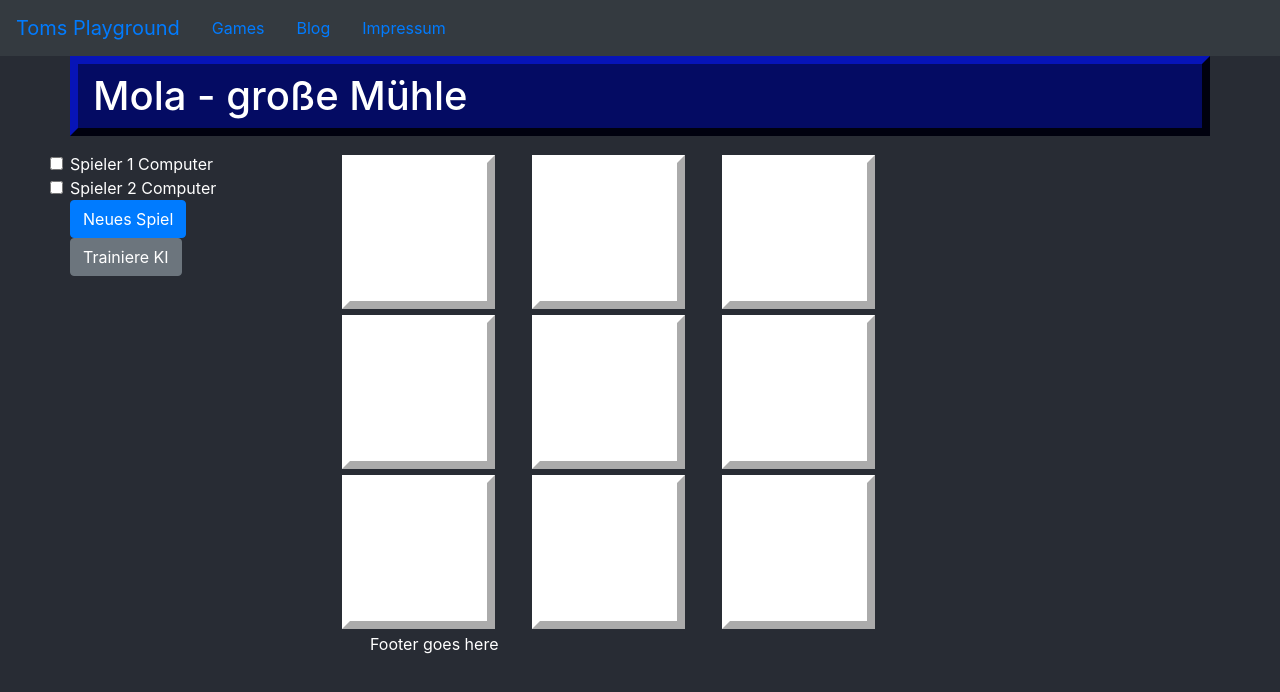
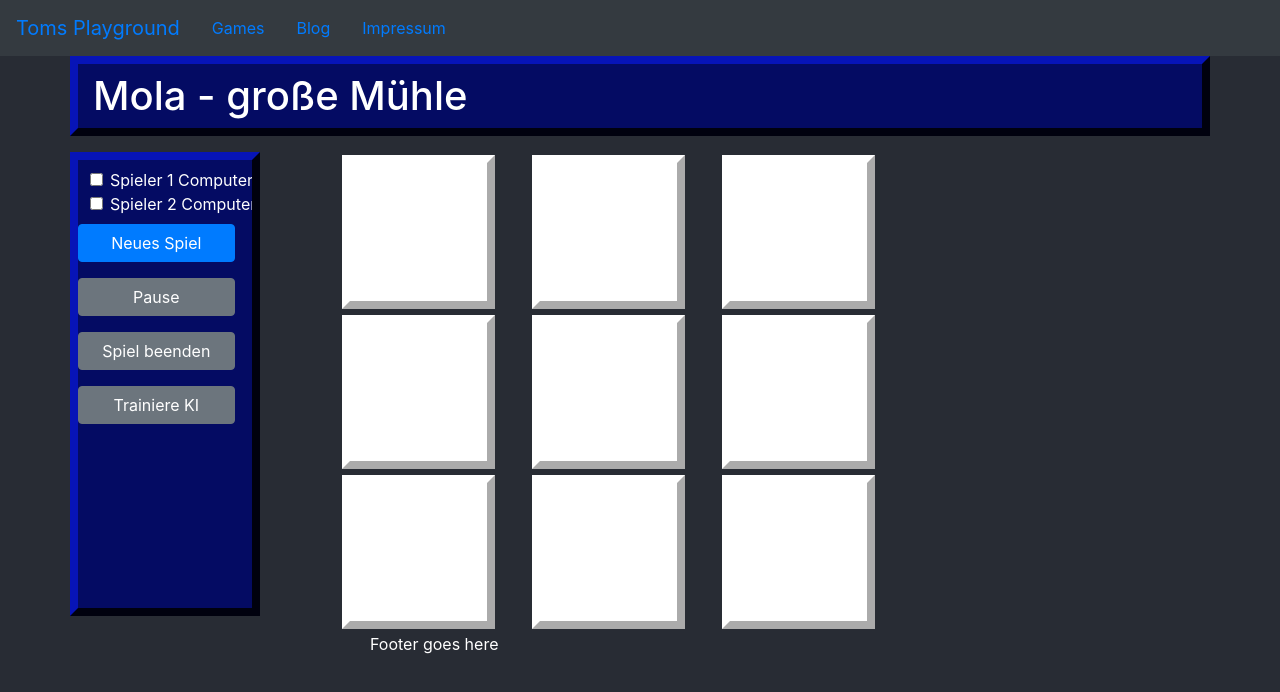
Before and after one commit to MimirsSource/blog-and-games, a React (Create React App) app: page / in a window 1280 px wide. Shown: the top 692 px of the page. Built offline with nearby package versions, Linux system fonts and the light colour scheme.

Commit message:
new game options in menu

```diff
--- a/src/Games/Mola.tsx
+++ b/src/Games/Mola.tsx
@@ -20,6 +20,18 @@ export class Mola extends React.Component<IProps, IState> {
         border: '0.5rem outset #040b63',
         paddingTop: '0.5rem',
         marginBottom: '1rem'
+    };
+
+    controlStyle = {
+        backgroundColor: '#040b63',
+        border: '0.5rem outset #040b63',
+        paddingTop: '0.5rem',
+        marginBottom: '1rem',
+        overflow: 'hidden'
+    };
+
+    controlElementStyle = {
+        padding: '0.5rem 0 0.5rem 0',
     };
 
     game: MolaGame = new MolaGame();
@@ -77,23 +89,47 @@ export class Mola extends React.Component<IProps, IState> {
                     </Col>
                 </Row>
                 <Row>
-                    <Col sm="12" md="2">
+                    <Col sm="12" md="2" style={this.controlStyle}>
                         <Row>
+                            <Col sm="12" style={{padding: '0 0 0 1rem', margin: '0 0 0 1rem'}}>
                                 <Input type="checkbox" onChange={(event) => this.handleChangeOne(event)} /> Spieler 1 Computer
+                            </Col>
                         </Row>
                         <Row>
+                            <Col sm="12" style={{padding: '0 0 0 1rem', margin: '0 0 0 1rem'}}>
                                 <Input type="checkbox" onChange={(event) => this.handleChangeTwo(event)} /> Spieler 2 Computer
+                            </Col>
                         </Row>
                         <Row>
-                            <Button color="primary"
+                            <Col sm="12" style={this.controlElementStyle}>
+                                <Button color="primary" style={{width: '90%'}}
                                     onClick={() => this.game.runGame((gameState: MolaState) => this.handleUpdate(gameState))}>
                                     Neues Spiel
                                 </Button>
+                            </Col>
                         </Row>
                         <Row>
-                            <Button color="secondary"
+                            <Col sm="12" style={this.controlElementStyle}>
+                                <Button color="secondary" style={{width: '90%'}}
+                                    onClick={() => this.game.runGame((gameState: MolaState) => this.handleUpdate(gameState))}>
+                                    Pause
+                                </Button>
+                            </Col>
+                        </Row>
+                        <Row>
+                            <Col sm="12" style={this.controlElementStyle}>
+                                <Button color="secondary" style={{width: '90%'}}
+                                    onClick={() => this.game.runGame((gameState: MolaState) => this.handleUpdate(gameState))}>
+                                    Spiel beenden
+                                </Button>
+                            </Col>
+                        </Row>
+                        <Row>
+                            <Col sm="12" style={this.controlElementStyle}>
+                                <Button color="secondary" style={{width: '90%'}}
                                     onClick={() => this.game.trainAI((gameState: MolaState) => this.handleUpdate(gameState), 1000)}>
                                     Trainiere KI</Button>
+                            </Col>
                         </Row>
                     </Col>
                     <Board gameState={this.state.gameState} selectField={(position: number) => this.selectField(position)}></Board>
```
Lines whose indentation alone changed are shown as unchanged.
